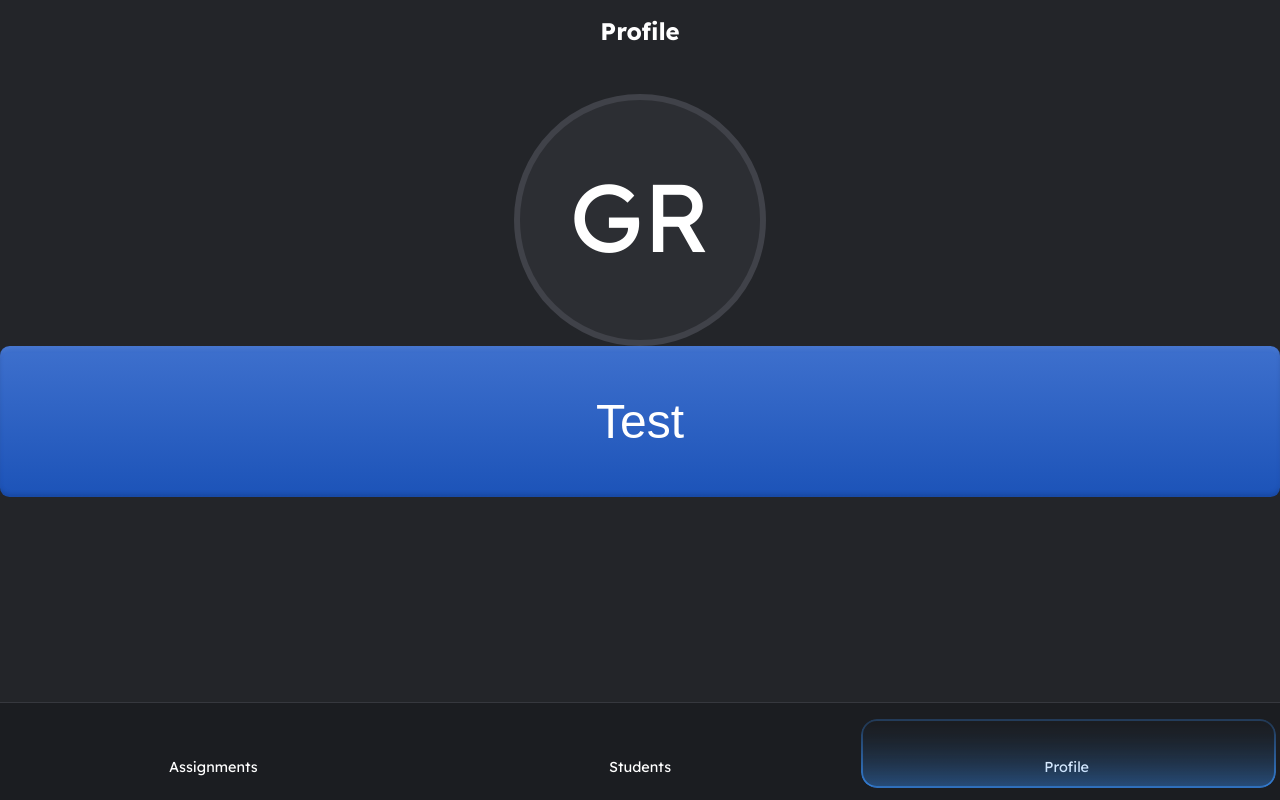
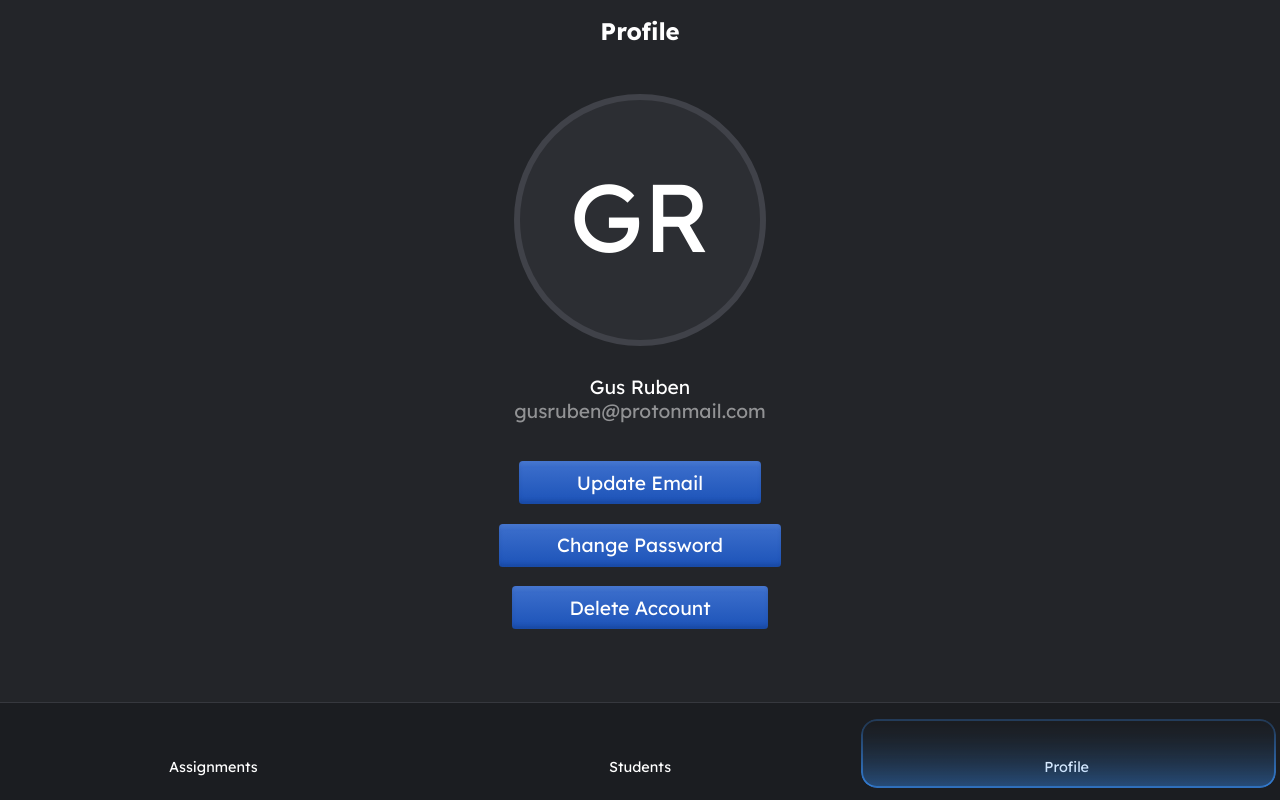
Before and after one commit to gusruben/crabhacks2024, a SvelteKit app: page /profile in a window 1280 px wide. Built offline with nearby package versions, Linux system fonts and the light colour scheme; some icons are missing.

Commit message:
Finish profile

```diff
--- a/src/routes/profile/+page.svelte
+++ b/src/routes/profile/+page.svelte
@@ -13,11 +13,27 @@
         <p>GR</p>
     </div>
 
-    <button class="color-button">Test</button>
+    <p class="info">Gus Ruben</p>
+    <p class="info email">gusruben@protonmail.com</p>
+
+    <button class="color-button">Update Email</button>
+    <button class="color-button">Change Password</button>
+    <button class="color-button">Delete Account</button>
     <NavBar selectedPage="Profile"/>
 </div>
 
 <style>
+
+    .info:first-of-type {
+        margin-top: 1.5em;
+    }
+    .info {
+        margin: 0 auto;
+        font-size: 1.2em;
+    }
+    .info.email {
+        opacity: 0.5;
+    }
 
     .pfp {
         width: 15em;
@@ -65,15 +81,21 @@
         border: none;
         border-radius: 0.2em;
         margin: 0px;
-        padding: 1em;
-        font-size: 3em;
+        padding: 0.5em 3em;
+        width: max-content;
         display: flex;
+        font-family: Lexend;
+        font-size: 1.2em;
         align-items: center;
         justify-content: center;
         vertical-align: middle;
         cursor: pointer;
         box-shadow: 0px -3.556px 3.556px 0px rgba(15, 49, 112, 0.25) inset, 0px 3.556px 3.556px 0px rgba(149, 177, 229, 0.10) inset;
         background-image: linear-gradient(-180deg, #3E70CD 0%,  #1C53B8 100%);
+        margin: 0.5em auto;
+    }
+    .color-button:first-of-type {
+        margin-top: 2em;
     }
     .color-button:active {
         filter: brightness(1.2);
```
